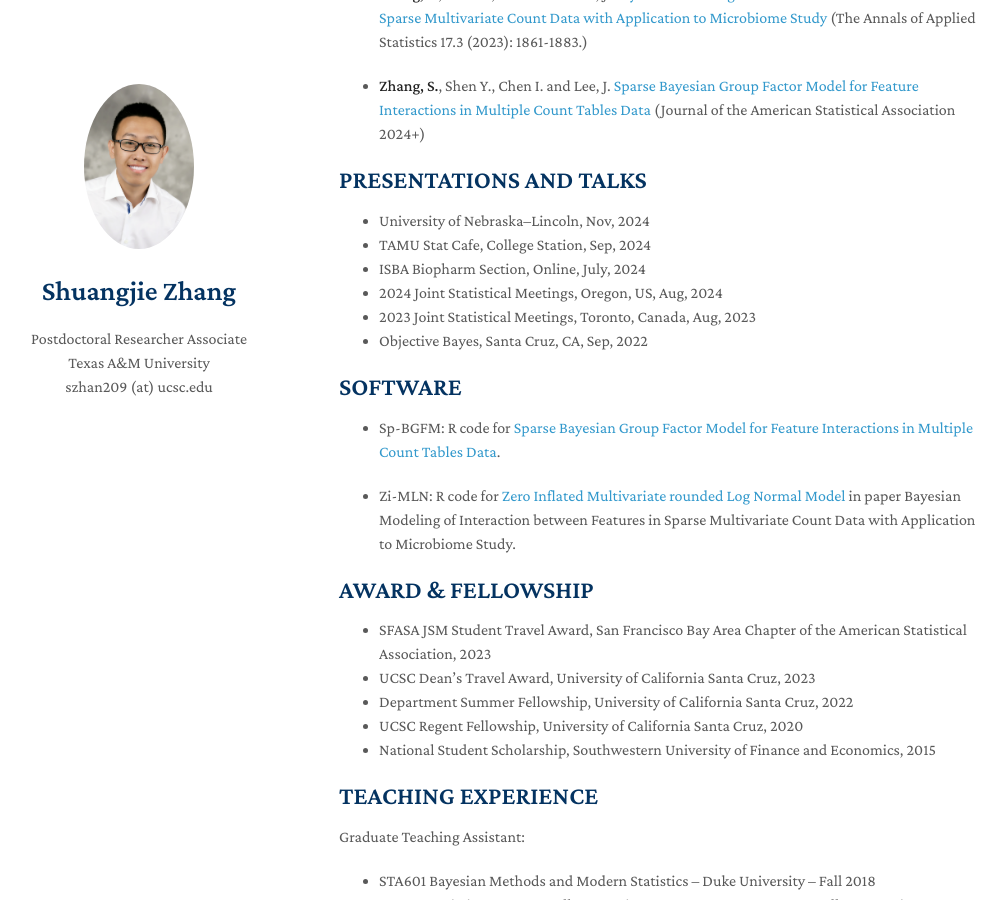
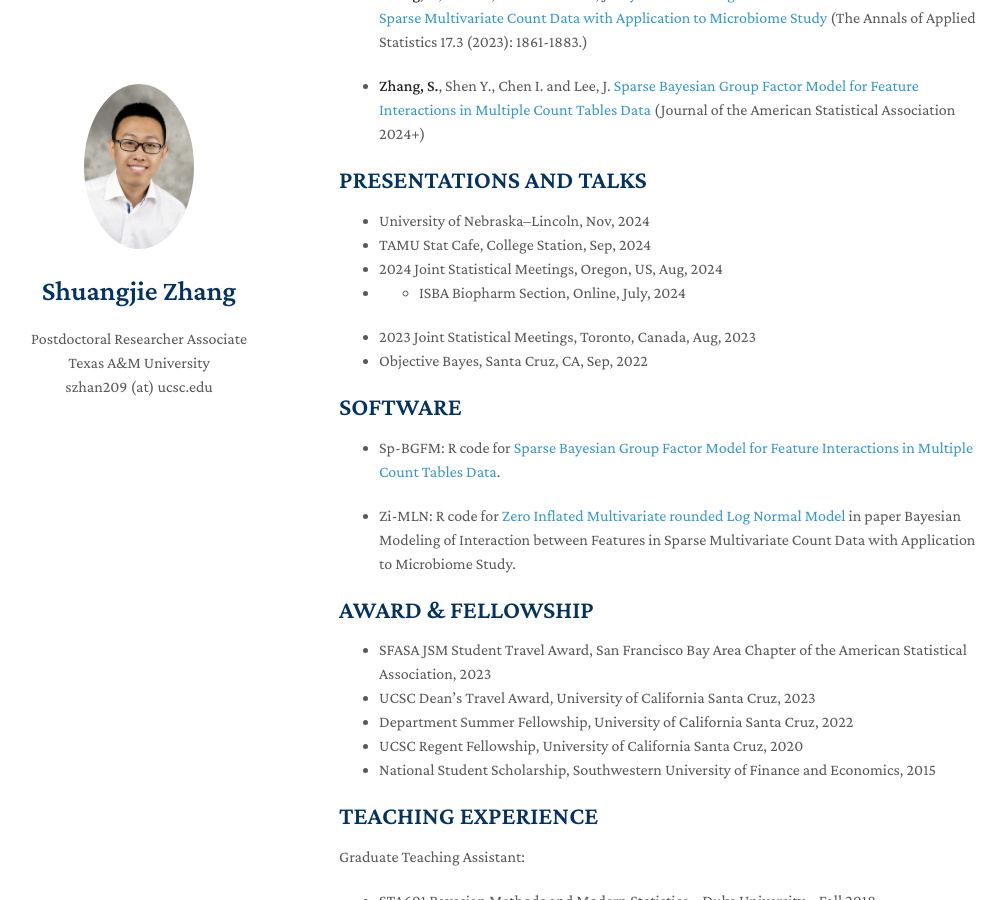
Before and after one commit to shuang-jie/shuang-jie.github.io, a Jekyll site: the page built from index.md, in a window 1280 px wide and 900 px high, scrolled down 583 px. Shown: the whole window, without its empty margins (131-1137 px from the left). Built offline with Jekyll 4.4.1, drawn with Linux system fonts in a browser that asks for light colours; nearby versions of some CDN libraries; a style sheet for code colours, icons or effects is not loaded.

```diff
--- a/index.md
+++ b/index.md
@@ -28,8 +28,8 @@ Welcome! I am currently a postdoctoral researcher associate at [Texas A&M Univer
 ## PRESENTATIONS AND TALKS
 * University of Nebraska–Lincoln, Nov, 2024
 * TAMU Stat Cafe, College Station, Sep, 2024
-* ISBA Biopharm Section, Online, July, 2024
 * 2024 Joint Statistical Meetings, Oregon, US, Aug, 2024
+* * ISBA Biopharm Section, Online, July, 2024
 * 2023 Joint Statistical Meetings, Toronto, Canada, Aug, 2023
 * Objective Bayes, Santa Cruz, CA, Sep, 2022
 
```
